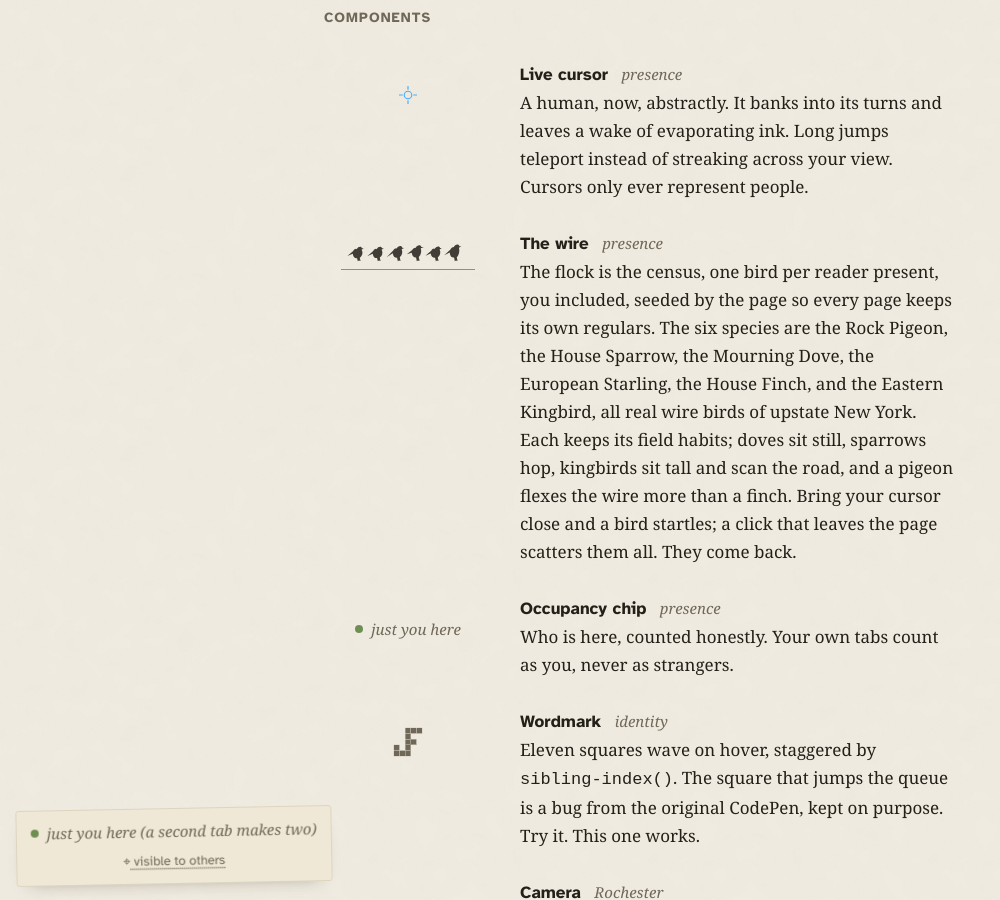
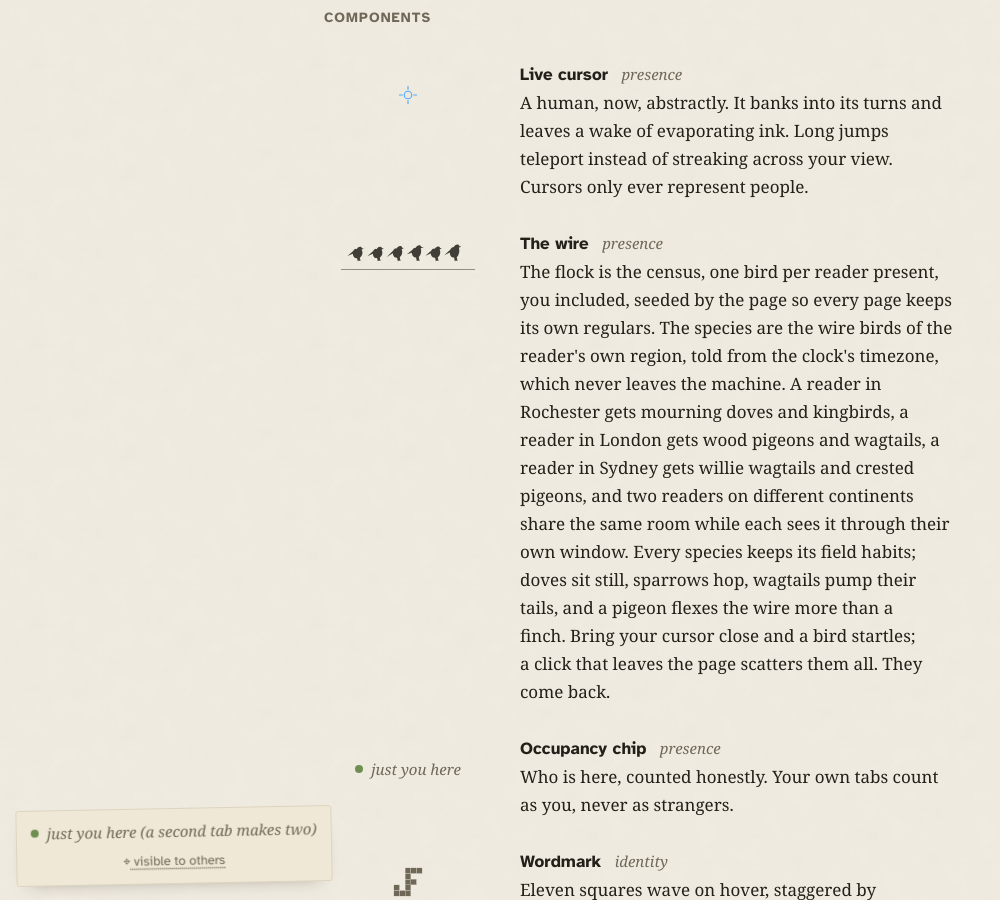
Before and after one commit to josephfusco/josephfusco.github.io, a Jekyll site: the page built from design.html, in a window 1280 px wide and 900 px high, scrolled down 1160 px. Shown: the whole window, without its empty margins (0-1000 px from the left). Built offline with Jekyll 4.4.1, drawn with Linux system fonts in a browser that asks for light colours.

Commit message:
Regional flocks, the census lobby, and honest invisibility
The species on the wire are now the wire birds of the reader's
own region, told from the clock's timezone, which never leaves
the machine. Six regional field guides: North America keeps its
roster; Europe gets wood pigeons, collared doves, and wagtails;
Asia gets drongos, mynas, and tree sparrows; Africa gets speckled
pigeons, fiscals, and fork-tailed drongos; Oceania gets willie
wagtails, crested pigeons, and magpie-larks; South America gets
kiskadees, eared doves, and monk parakeets. Two readers on
different continents share the same room and each sees it through
their own window. The tail pump returns for the wagtails.

Two fixes for why a friend and the owner could not see each
other. The worker gains the lobby it always promised: rooms
report head counts and every page's chip can say N elsewhere on
the site, so same-time visitors on different pages register.
And when Global Privacy Control or the toggle makes a reader
invisible, the field note now says so plainly instead of
chirping that they are alone; silence read as breakage.

Co-Authored-By: Claude Fable 5 <noreply@anthropic.com>
Claude-Session: https://claude.ai/code/session_019vAcPMvpcgUVRcyZCqV9hM

```diff
--- a/assets/js/presence.js
+++ b/assets/js/presence.js
@@ -126,20 +126,86 @@
   }
 
   var wire = document.querySelector('.powerline');
-    /* ---- The bird factory ----
-     Six real wire birds of upstate New York. Each species pins the
-     dials (puff, neck, tail, beak) to its field silhouette; individuals
-     vary only inside their species envelope. share = how often it turns
-     up, size relative to a pigeon, weight = pull on the wire, moves =
+    /* ---- The bird factory, regional edition ----
+     The species on the wire are real wire birds of the reader's own
+     region, told from the clock's timezone, which never leaves the
+     machine. Two readers on different continents share the same room
+     and each see it through their own window. Dials per species:
+     puff, neck, tail, beak envelopes; share = how often it turns up,
+     size relative to a pigeon, weight = pull on the wire, moves =
      its field-guide tell. */
-  var SPECIES = [
+  var REGIONS = {
+    /* upstate New York and North America at large */
+    na: [
       { name: 'Rock Pigeon',       share: 0.32, puff: [0.68, 0.9],  neck: [0.02, 0.08], tail: [0.75, 0.9],  beak: [0.85, 1.0],  size: [1.0, 1.12],  weight: 1.0,  moves: ['resettle', 'bob'] },
       { name: 'House Sparrow',     share: 0.18, puff: [0.62, 0.8],  neck: [0.0, 0.06],  tail: [0.8, 0.92],  beak: [0.82, 0.9],  size: [0.62, 0.7],  weight: 0.4,  moves: ['turn', 'headBob', 'bob', 'resettle'] },
       { name: 'Mourning Dove',     share: 0.16, puff: [0.42, 0.55], neck: [0.1, 0.18],  tail: [1.15, 1.3],  beak: [0.8, 0.88],  size: [0.88, 0.96], weight: 0.7,  moves: ['resettle'] },
       { name: 'European Starling', share: 0.14, puff: [0.28, 0.4],  neck: [0.22, 0.32], tail: [0.6, 0.68],  beak: [1.1, 1.2],   size: [0.76, 0.84], weight: 0.55, moves: ['turn', 'bob', 'headBob'] },
       { name: 'House Finch',       share: 0.12, puff: [0.55, 0.72], neck: [0.05, 0.12], tail: [0.85, 0.95], beak: [0.78, 0.86], size: [0.58, 0.66], weight: 0.35, moves: ['turn', 'bob', 'headBob', 'resettle'] },
       { name: 'Eastern Kingbird',  share: 0.08, puff: [0.3, 0.42],  neck: [0.35, 0.45], tail: [0.9, 1.0],   beak: [0.95, 1.05], size: [0.68, 0.76], weight: 0.5,  moves: ['turn', 'resettle', 'turn'] },
-  ];
+    ],
+    /* Europe: the wood pigeon outweighs everything on the line */
+    eu: [
+      { name: 'Common Wood Pigeon', share: 0.26, puff: [0.75, 0.95], neck: [0.0, 0.06],  tail: [0.8, 0.95],  beak: [0.85, 0.95], size: [1.05, 1.18], weight: 1.2,  moves: ['resettle', 'bob'] },
+      { name: 'Collared Dove',      share: 0.18, puff: [0.42, 0.55], neck: [0.1, 0.18],  tail: [1.1, 1.25],  beak: [0.8, 0.88],  size: [0.85, 0.93], weight: 0.65, moves: ['resettle'] },
+      { name: 'House Sparrow',      share: 0.2,  puff: [0.62, 0.8],  neck: [0.0, 0.06],  tail: [0.8, 0.92],  beak: [0.82, 0.9],  size: [0.62, 0.7],  weight: 0.4,  moves: ['turn', 'headBob', 'bob', 'resettle'] },
+      { name: 'Common Starling',    share: 0.16, puff: [0.28, 0.4],  neck: [0.22, 0.32], tail: [0.6, 0.68],  beak: [1.1, 1.2],   size: [0.76, 0.84], weight: 0.55, moves: ['turn', 'bob', 'headBob'] },
+      { name: 'Barn Swallow',       share: 0.12, puff: [0.3, 0.42],  neck: [0.05, 0.12], tail: [1.2, 1.3],   beak: [0.78, 0.84], size: [0.6, 0.68],  weight: 0.3,  moves: ['turn', 'bob'] },
+      { name: 'White Wagtail',      share: 0.08, puff: [0.28, 0.38], neck: [0.15, 0.25], tail: [1.15, 1.3],  beak: [0.8, 0.88],  size: [0.62, 0.7],  weight: 0.35, moves: ['tailPump', 'turn', 'tailPump'] },
+    ],
+    /* Asia: the drongo owns the wires */
+    as: [
+      { name: 'Rock Pigeon',           share: 0.24, puff: [0.68, 0.9],  neck: [0.02, 0.08], tail: [0.75, 0.9],  beak: [0.85, 1.0],  size: [1.0, 1.12],  weight: 1.0,  moves: ['resettle', 'bob'] },
+      { name: 'Spotted Dove',          share: 0.18, puff: [0.45, 0.58], neck: [0.08, 0.16], tail: [1.1, 1.25],  beak: [0.8, 0.88],  size: [0.85, 0.93], weight: 0.65, moves: ['resettle'] },
+      { name: 'Eurasian Tree Sparrow', share: 0.2,  puff: [0.62, 0.8],  neck: [0.0, 0.06],  tail: [0.8, 0.92],  beak: [0.82, 0.9],  size: [0.6, 0.68],  weight: 0.38, moves: ['turn', 'headBob', 'bob', 'resettle'] },
+      { name: 'Common Myna',           share: 0.16, puff: [0.4, 0.52],  neck: [0.25, 0.35], tail: [0.75, 0.85], beak: [1.0, 1.1],   size: [0.8, 0.88],  weight: 0.6,  moves: ['turn', 'bob', 'headBob'] },
+      { name: 'Black Drongo',          share: 0.14, puff: [0.28, 0.38], neck: [0.2, 0.3],   tail: [1.25, 1.3],  beak: [0.9, 1.0],   size: [0.72, 0.8],  weight: 0.45, moves: ['tailPump', 'turn', 'resettle'] },
+      { name: 'Barn Swallow',          share: 0.08, puff: [0.3, 0.42],  neck: [0.05, 0.12], tail: [1.2, 1.3],   beak: [0.78, 0.84], size: [0.6, 0.68],  weight: 0.3,  moves: ['turn', 'bob'] },
+    ],
+    /* Africa: doves, drongos, and the fiscal watching the road */
+    af: [
+      { name: 'Speckled Pigeon',     share: 0.22, puff: [0.68, 0.88], neck: [0.02, 0.08], tail: [0.78, 0.9],  beak: [0.85, 0.95], size: [1.0, 1.1],   weight: 1.0,  moves: ['resettle', 'bob'] },
+      { name: 'Laughing Dove',       share: 0.2,  puff: [0.45, 0.58], neck: [0.08, 0.16], tail: [1.05, 1.2],  beak: [0.78, 0.86], size: [0.8, 0.88],  weight: 0.6,  moves: ['resettle'] },
+      { name: 'Cape Sparrow',        share: 0.18, puff: [0.62, 0.8],  neck: [0.0, 0.06],  tail: [0.8, 0.92],  beak: [0.82, 0.9],  size: [0.62, 0.7],  weight: 0.4,  moves: ['turn', 'headBob', 'bob', 'resettle'] },
+      { name: 'Red-winged Starling', share: 0.14, puff: [0.32, 0.44], neck: [0.2, 0.3],   tail: [0.95, 1.1],  beak: [1.0, 1.1],   size: [0.85, 0.95], weight: 0.65, moves: ['turn', 'bob', 'headBob'] },
+      { name: 'Fork-tailed Drongo',  share: 0.14, puff: [0.28, 0.38], neck: [0.2, 0.3],   tail: [1.25, 1.3],  beak: [0.9, 1.0],   size: [0.72, 0.8],  weight: 0.45, moves: ['tailPump', 'turn', 'resettle'] },
+      { name: 'Common Fiscal',       share: 0.12, puff: [0.35, 0.45], neck: [0.3, 0.4],   tail: [1.0, 1.15],  beak: [1.05, 1.15], size: [0.7, 0.78],  weight: 0.5,  moves: ['turn', 'resettle', 'turn'] },
+    ],
+    /* Oceania: the willie wagtail never sits still */
+    oc: [
+      { name: 'Crested Pigeon', share: 0.22, puff: [0.65, 0.85], neck: [0.05, 0.12], tail: [0.95, 1.1],  beak: [0.8, 0.9],   size: [0.95, 1.05], weight: 0.9,  moves: ['resettle', 'bob'] },
+      { name: 'Spotted Dove',   share: 0.16, puff: [0.45, 0.58], neck: [0.08, 0.16], tail: [1.1, 1.25],  beak: [0.8, 0.88],  size: [0.85, 0.93], weight: 0.65, moves: ['resettle'] },
+      { name: 'Willie Wagtail', share: 0.2,  puff: [0.3, 0.4],   neck: [0.15, 0.25], tail: [1.25, 1.3],  beak: [0.85, 0.95], size: [0.65, 0.73], weight: 0.4,  moves: ['tailPump', 'turn', 'tailPump'] },
+      { name: 'Magpie-lark',    share: 0.16, puff: [0.35, 0.45], neck: [0.25, 0.35], tail: [1.0, 1.15],  beak: [0.95, 1.05], size: [0.85, 0.93], weight: 0.6,  moves: ['turn', 'bob', 'headBob'] },
+      { name: 'Noisy Miner',    share: 0.14, puff: [0.4, 0.5],   neck: [0.2, 0.3],   tail: [1.0, 1.1],   beak: [0.95, 1.05], size: [0.75, 0.83], weight: 0.5,  moves: ['turn', 'bob', 'headBob'] },
+      { name: 'Welcome Swallow', share: 0.12, puff: [0.3, 0.42],  neck: [0.05, 0.12], tail: [1.2, 1.3],   beak: [0.78, 0.84], size: [0.58, 0.66], weight: 0.3,  moves: ['turn', 'bob'] },
+    ],
+    /* South America: the kiskadee announces everything */
+    sa: [
+      { name: 'Rock Pigeon',              share: 0.22, puff: [0.68, 0.9],  neck: [0.02, 0.08], tail: [0.75, 0.9],  beak: [0.85, 1.0],  size: [1.0, 1.12],  weight: 1.0,  moves: ['resettle', 'bob'] },
+      { name: 'Eared Dove',               share: 0.18, puff: [0.45, 0.58], neck: [0.08, 0.16], tail: [1.05, 1.2],  beak: [0.78, 0.86], size: [0.82, 0.9],  weight: 0.6,  moves: ['resettle'] },
+      { name: 'Rufous-collared Sparrow',  share: 0.18, puff: [0.55, 0.72], neck: [0.05, 0.12], tail: [0.85, 0.95], beak: [0.8, 0.88],  size: [0.62, 0.7],  weight: 0.4,  moves: ['turn', 'headBob', 'bob', 'resettle'] },
+      { name: 'Great Kiskadee',           share: 0.16, puff: [0.45, 0.55], neck: [0.28, 0.38], tail: [0.9, 1.0],   beak: [1.05, 1.15], size: [0.85, 0.93], weight: 0.65, moves: ['turn', 'resettle', 'turn'] },
+      { name: 'Tropical Kingbird',        share: 0.14, puff: [0.32, 0.44], neck: [0.3, 0.4],   tail: [0.95, 1.05], beak: [0.95, 1.05], size: [0.72, 0.8],  weight: 0.5,  moves: ['turn', 'resettle', 'turn'] },
+      { name: 'Monk Parakeet',            share: 0.12, puff: [0.55, 0.7],  neck: [0.1, 0.2],   tail: [1.15, 1.3],  beak: [0.9, 1.0],   size: [0.8, 0.88],  weight: 0.6,  moves: ['turn', 'bob', 'resettle'] },
+    ],
+  };
+
+  var SA_TZ = /^America\/(Argentina|Sao_Paulo|Bahia|Fortaleza|Recife|Manaus|Belem|Bogota|Lima|Santiago|Caracas|Montevideo|Asuncion|La_Paz|Guayaquil|Cuiaba|Campo_Grande|Boa_Vista|Porto_Velho|Rio_Branco|Maceio|Santarem|Araguaina|Punta_Arenas|Cayenne|Paramaribo|Guyana|Noronha)/;
+
+  function regionForTZ(tz) {
+    if (!tz) return 'na';
+    if (tz.indexOf('Europe/') === 0) return 'eu';
+    if (tz.indexOf('Australia/') === 0 || tz.indexOf('Pacific/') === 0) return 'oc';
+    if (tz.indexOf('Africa/') === 0) return 'af';
+    if (tz.indexOf('Asia/') === 0 || tz.indexOf('Indian/') === 0) return 'as';
+    if (SA_TZ.test(tz)) return 'sa';
+    return 'na';
+  }
+
+  var TZ = '';
+  try { TZ = Intl.DateTimeFormat().resolvedOptions().timeZone || ''; } catch (e) { /* default region */ }
+  var SPECIES = REGIONS[regionForTZ(TZ)];
   function pickSpecies(r) {
     var roll = r(), acc = 0;
     for (var i = 0; i < SPECIES.length; i++) {
@@ -448,6 +514,13 @@
         { duration: 340, easing: 'ease-in-out' }
       );
     },
+    /* the wagtail and drongo tell: quick tail pumps from the feet */
+    tailPump: function (bird) {
+      bird.el.animate(
+        [{ rotate: '0deg' }, { rotate: '-7deg' }, { rotate: '2deg' }, { rotate: '-4deg' }, { rotate: '0deg' }],
+        { duration: 420, easing: 'ease-in-out' }
+      );
+    },
     /* the pigeon walk, in place */
     headBob: function (bird) {
       bird.el.animate(
@@ -638,6 +711,15 @@
   }
 
   function updateCount() {
+    if (invisible) {
+      var why = (navigator.globalPrivacyControl === true)
+        ? 'invisible, honoring your browser privacy signal'
+        : 'invisible to others';
+      document.querySelectorAll('[data-presence-count]').forEach(function (el) {
+        el.textContent = why;
+      });
+      return;
+    }
     var n = 0;
     var ownHere = 0;
     peers.forEach(function (p) {
@@ -875,6 +957,7 @@
       invisible = !invisible;
       try { localStorage.setItem(OFF_KEY, invisible ? '1' : '0'); } catch (e) { /* fine */ }
       reflectToggle();
+      updateCount();
       if (invisible) { if (ws) ws.close(); }
       else { retry = 0; connect(); }
     });
@@ -887,6 +970,7 @@
     updateCount();
     if (!invisible) connect();
   }
+
 
   /* Speculation-rules prerendered pages are not real visits: wait until shown */
   if (document.prerendering) {
--- a/design.html
+++ b/design.html
@@ -59,7 +59,7 @@ permalink: /design
 				</div>
 				<div>
 					<h3>The wire <span class="tag">presence</span></h3>
-					<p>The flock is the census, one bird per reader present, you included, seeded by the page so every page keeps its own regulars. The six species are the Rock Pigeon, the House Sparrow, the Mourning Dove, the European Starling, the House Finch, and the Eastern Kingbird, all real wire birds of upstate New York. Each keeps its field habits; doves sit still, sparrows hop, kingbirds sit tall and scan the road, and a pigeon flexes the wire more than a finch. Bring your cursor close and a bird startles; a click that leaves the page scatters them all. They come back.</p>
+					<p>The flock is the census, one bird per reader present, you included, seeded by the page so every page keeps its own regulars. The species are the wire birds of the reader's own region, told from the clock's timezone, which never leaves the machine. A reader in Rochester gets mourning doves and kingbirds, a reader in London gets wood pigeons and wagtails, a reader in Sydney gets willie wagtails and crested pigeons, and two readers on different continents share the same room while each sees it through their own window. Every species keeps its field habits; doves sit still, sparrows hop, wagtails pump their tails, and a pigeon flexes the wire more than a finch. Bring your cursor close and a bird startles; a click that leaves the page scatters them all. They come back.</p>
 				</div>
 			</li>
 			<li>
```
Also changed, not shown: presence-worker/src/index.js (+26 -3 lines), 1 other file. Lines whose indentation alone changed are shown as unchanged.
